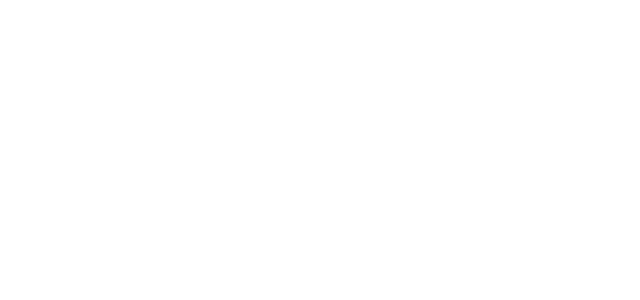
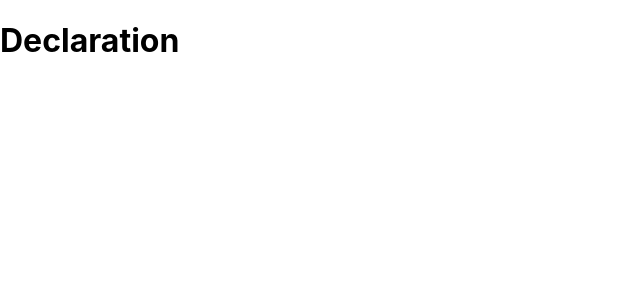
Before and after one commit to KevinRamlow/love-app, a React (Create React App) app: page /love-app/declaration in a window 1280 px wide. Before the commit this address had no page. Shown: the top 300 px of the page, without its empty margins (0-640 px from the left). Built offline with nearby package versions, Linux system fonts and the light colour scheme.

Commit message:
criação das paginas existentes no app

```diff
--- a/src/App.js
+++ b/src/App.js
@@ -1,15 +1,21 @@
-// App.js
+import Home from './components/pages/home/home';
+import Poems from './components/pages/poems/poems';
+import Musics from './components/pages/musics/musics';
+import Histories from './components/pages/histories/histories';
+import Declaration from './components/pages/declaration/declaration';
+
 import React from 'react';
 import { BrowserRouter, Route, Routes } from 'react-router-dom';
-import Home from './components/pages/home/home';
-import Musics from './components/pages/musics/musics';
 
 function App() {
   return (
     <BrowserRouter basename="/love-app">
       <Routes>
         <Route path="/" element={<Home />} />
+        <Route path="/histories" element={<Histories />} />
+        <Route path="/poems" element={<Poems />} />
         <Route path="/musics" element={<Musics />} />
+        <Route path="/declaration" element={<Declaration />} />
       </Routes>
     </BrowserRouter>
   );
--- /dev/null
+++ b/src/components/pages/declaration/declaration.js
@@ -0,0 +1,9 @@
+function Declaration() {
+  return (
+    <div>
+      <h1>Declaration</h1>
+    </div>
+  );
+}
+
+export default Declaration;
--- /dev/null
+++ b/src/components/pages/histories/histories.js
@@ -0,0 +1,9 @@
+function Histories () {
+    return (
+        <div>
+            <h1>Historias</h1>
+        </div>
+    );
+}
+
+export default Histories;
--- /dev/null
+++ b/src/components/pages/poems/poems.js
@@ -0,0 +1,9 @@
+function Poems () {
+  return (
+    <div>
+      <h1>Poems</h1>
+    </div>
+  );
+}
+
+export default Poems;
```
Also changed, not shown: src/index.js (+3 -5 lines), src/setupTests.js (deleted, +0 -5 lines).
